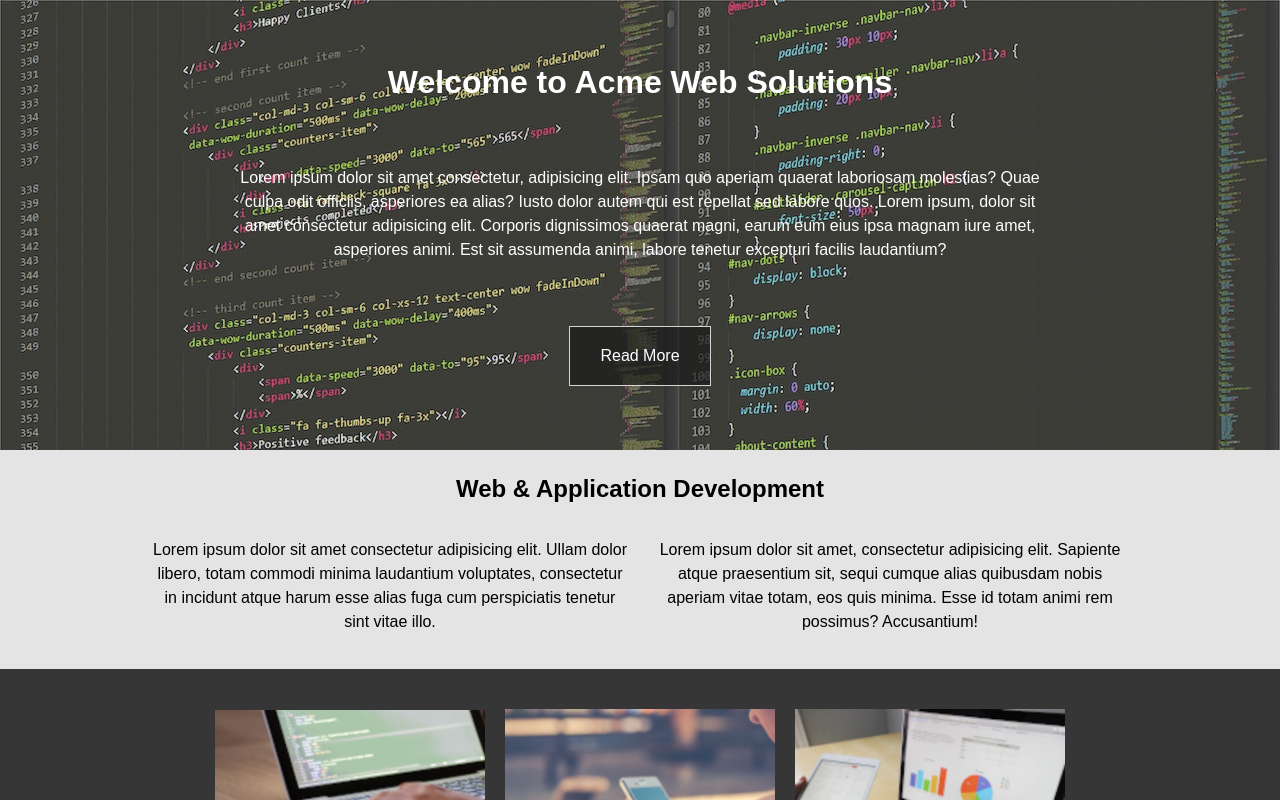
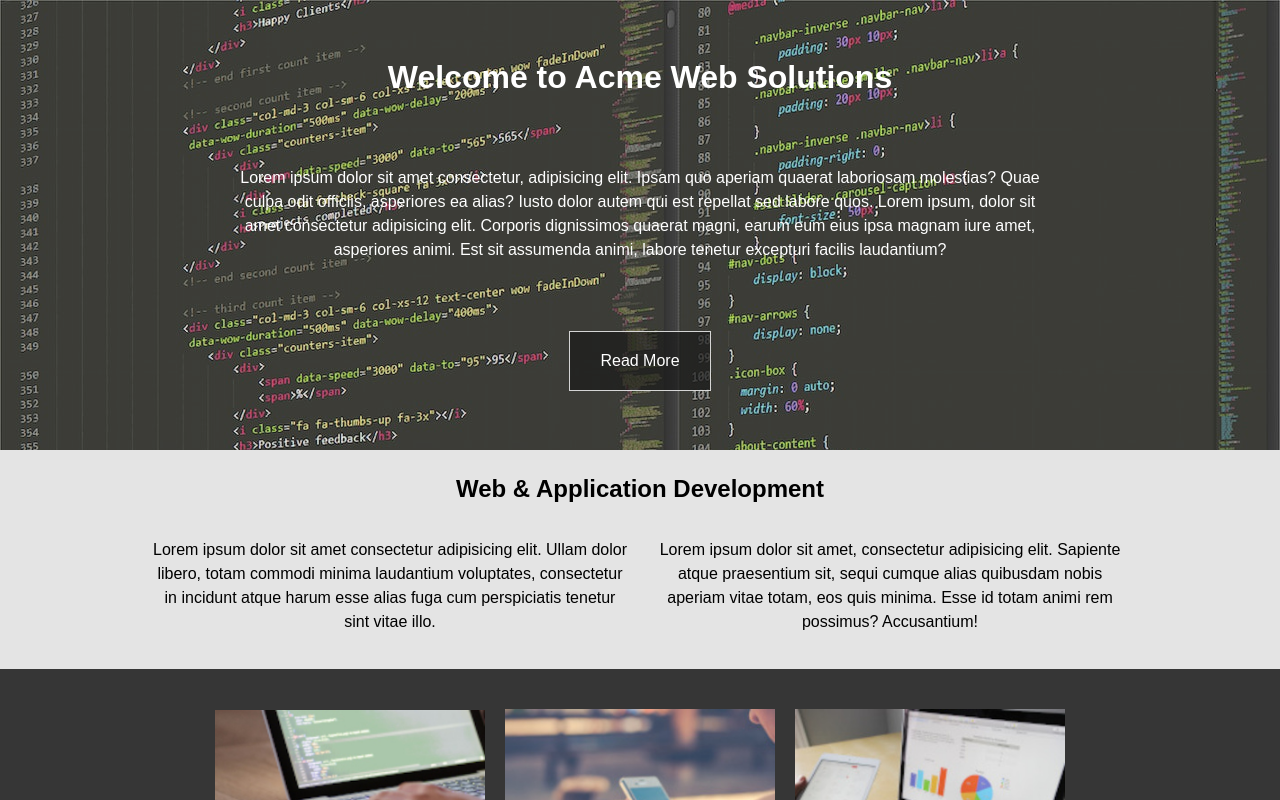
Before and after one commit to JoseAugusto7/Landing-page, a plain HTML site: page index.html in a window 1280 px wide. Shown: the top 800 px of the page. Drawn offline with Linux system fonts and the light colour scheme.

Commit message:
Finalizado

```diff
--- a/estilos/style.css
+++ b/estilos/style.css
@@ -8,12 +8,13 @@
 }
 
 header {
-    height: 450px;
     display: flex;
+    min-height: 450px;
     justify-content: space-evenly;
     flex-direction: column;
     align-items: center;
     text-align: center;
+    padding: 20px;
     background-image: url('../imagens/header.jpg');
     background-repeat: no-repeat;
     background-size: cover;
@@ -22,7 +23,7 @@
 }
 
 header > p {
-    padding: 0px 50px;
+    padding: 30px 50px;
     max-width: 900px;
     line-height: 1.5em;
 }
```
